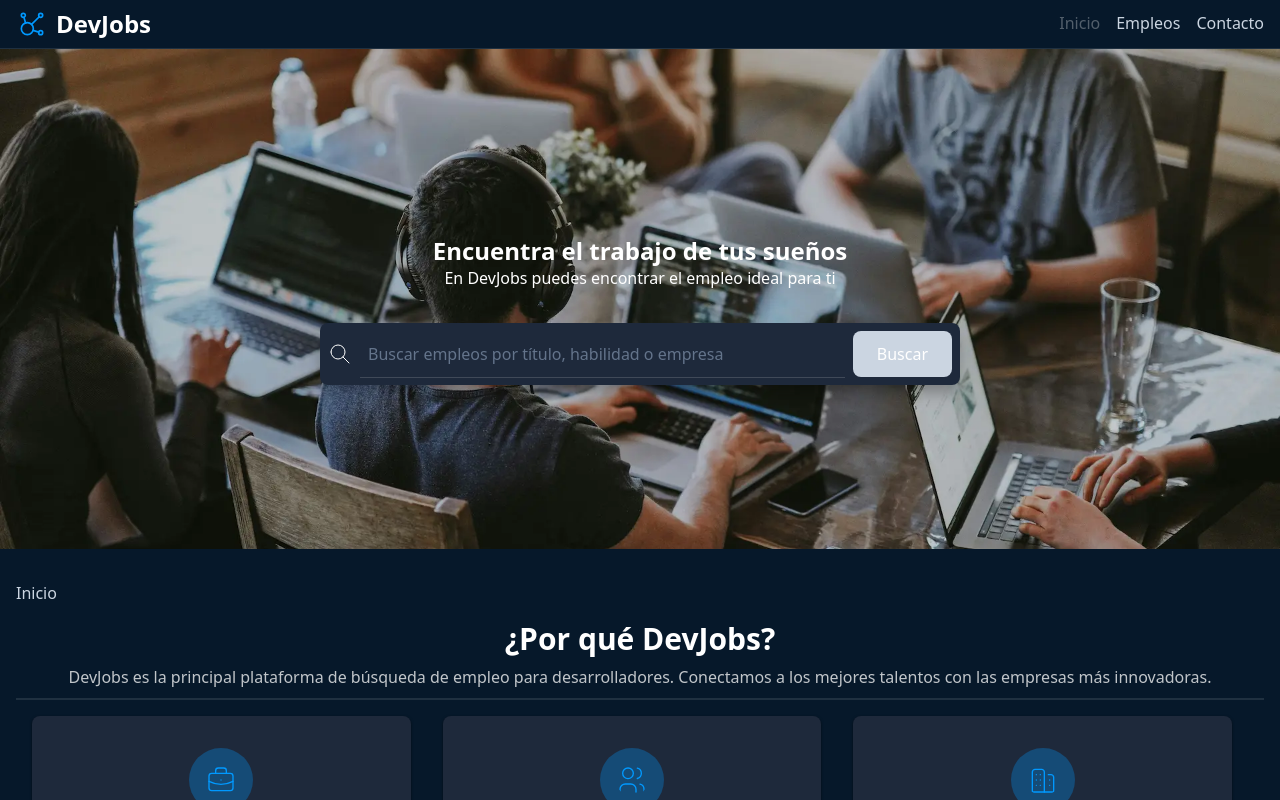
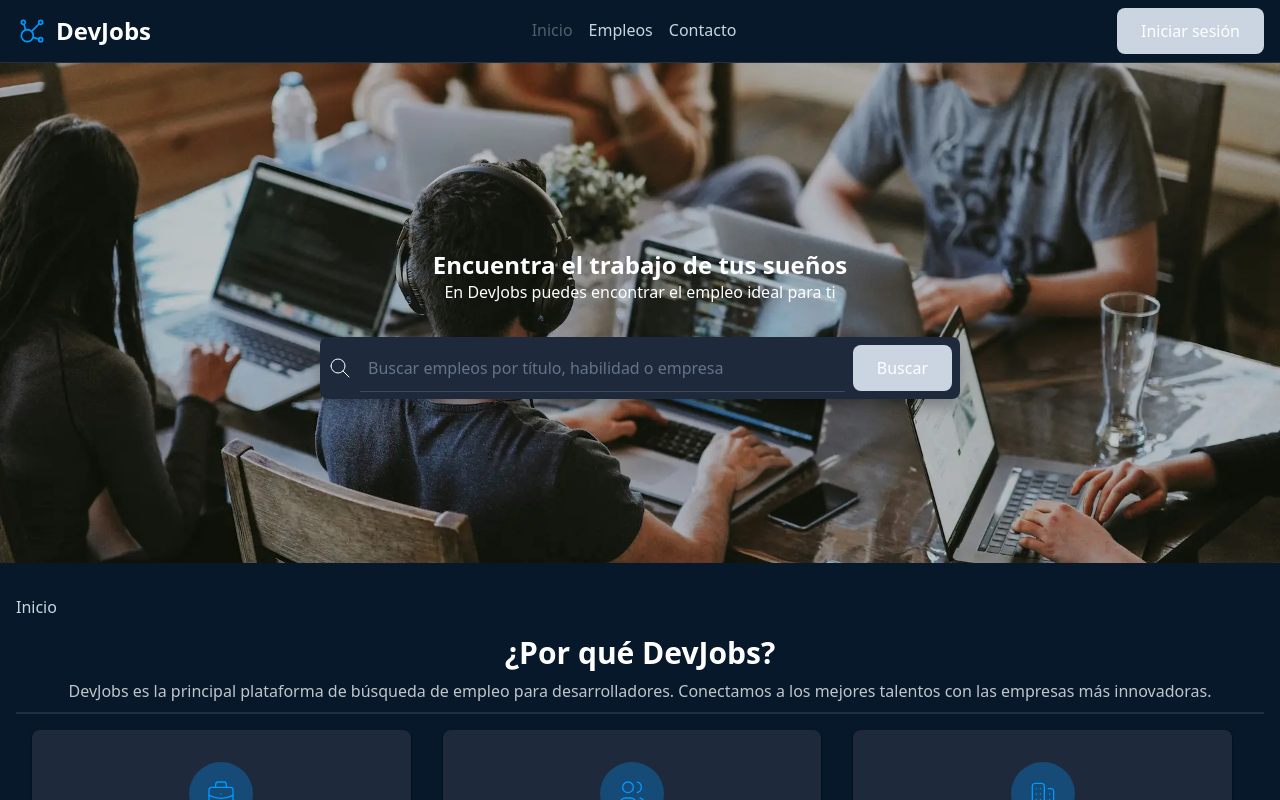
Before and after one commit to ElmaicDev/JSCAMP, a React (Vite) app in the folder 04-router-and-zustand/: page / in a window 1280 px wide. Shown: the top 800 px of the page. Built offline with nearby package versions, Linux system fonts and the light colour scheme.

Commit message:
En este commit se habla y se hace un ejemplo de prop drilling con loggedIn. Se refactorizará en el siguiente commit

```diff
--- a/04-router-and-zustand/components/Header.jsx
+++ b/04-router-and-zustand/components/Header.jsx
@@ -1,7 +1,7 @@
 import { Link } from "./Link"
 import { NavLink } from "react-router"
 
-export function Header(){
+export function Header({isLoggedIn, onLogin, onLogout}) {
     return(
         <header>
             <Link href={'/'} style={{textDecoration: 'none', color: 'inherit'}}>
@@ -15,6 +15,12 @@ export function Header(){
                 <NavLink className={({isActive}) => isActive ? 'nav-link-active' : ""} to="/search">Empleos</NavLink>
                 <NavLink className={({isActive}) => isActive ? 'nav-link-active' : ""} to="/contact">Contacto</NavLink>
             </nav>
+
+            {
+                isLoggedIn
+                ? <button onClick={onLogout}>Cerrar sesión</button>
+                : <button onClick={onLogin}>Iniciar sesión</button>
+            }
     </header>
     )
 }
--- a/04-router-and-zustand/pages/Detail.jsx
+++ b/04-router-and-zustand/pages/Detail.jsx
@@ -22,7 +22,40 @@ function JobSection({title,content}){
     )
 }
 
-export default function JobDetail(){
+function DetailPageBreadCrumb({job}){
+                <div className={styles.container}>
+                    <nav className={styles.breadcrumb}>
+                        <Link to='/search'
+                        className={styles.breadcrumbButton}>
+                            Empleos
+                        </Link>
+                        <span className={styles.breadcrumbSeparator}>/</span>
+                        <span className={styles.breadcrumbCurrent}>{job.titulo}</span>
+                    </nav>
+                </div>
+
+}
+function DetailPageHeader({job, isLoggedIn}){
+
+   return(
+    <>
+    <header className={styles.header}>
+        <h1 className={styles.title}>
+            {job.titulo}
+        </h1>
+        <p className={styles.meta}>
+            {job.empresa} ~ {job.ubicacion}
+        </p>
+    </header>
+
+    <button disabled = {!isLoggedIn} className={styles.applyButton}>
+        {isLoggedIn ? 'Aplicar Ahora' : 'Inicia sesión para aplicar'}
+    </button>
+    </>
+            )
+}
+
+export default function JobDetail({isLoggedIn}) {
     const {JobId} = useParams() // el nombre de este parámetro es el que se le asigna a la ruta en Route.
     const [job, setJob] = useState(null)
     const [loading, setLoading] = useState(false)
@@ -68,30 +101,10 @@ export default function JobDetail(){
 
     return (
         <>
-           <div style = {{maxWidth: '1280px', margin: '0 auto', padding: '0 1 rem'}}>
-                <div className={styles.container}>
-                    <nav className={styles.breadcrumb}>
-                        <Link to='/search'
-                        className={styles.breadcrumbButton}>
-                            Empleos
-                        </Link>
-                        <span className={styles.breadcrumbSeparator}>/</span>
-                        <span className={styles.breadcrumbCurrent}>{job.titulo}</span>
-                    </nav>
-                </div>
+        <div style = {{maxWidth: '1280px', margin: '0 auto', padding: '0 1 rem'}}>
+                <DetailPageBreadCrumb job={job} />
+                <DetailPageHeader job={job} isLoggedIn={isLoggedIn}/>
 
-                <header className={styles.header}>
-                    <h1 className={styles.title}>
-                        {job.titulo}
-                    </h1>
-                    <p className={styles.meta}>
-                        {job.empresa} ~ {job.ubicacion}
-                    </p>
-                </header>
-
-                <button className={styles.applyButton}>
-                    Aplicar Ahora
-                </button>
 
                 <JobSection title="Descripción del puesto" content={job.content.description}/>
                 <JobSection title="Responsabilidades del puesto" content={job.content.responsibilities}/>
--- a/04-router-and-zustand/src/App.jsx
+++ b/04-router-and-zustand/src/App.jsx
@@ -1,5 +1,6 @@
 import { lazy, Suspense } from "react"
 import { Routes, Route } from "react-router"
+import { useState } from "react"
 
 // import { HomePage } from "../pages/Home.jsx"
 // import { SearchPage } from "../pages/Search.jsx"
@@ -18,10 +19,18 @@ const JobDetail = lazy(() => import('../pages/Detail.jsx'))
 
 function App() {
 
+    const [isLoggedIn, setIsLoggedIn] = useState(false)
 
+    const handleLogin = () => {
+      setIsLoggedIn(true)
+    }
+
+    const handleLogout = () => {
+      setIsLoggedIn(false)
+    }
     return (
     <>
-        <Header></Header>
+        <Header isLoggedIn={isLoggedIn} onLogin={handleLogin} onLogout={handleLogout}></Header>
 
         {/* Sirve para que si el internet está muy lento, muestre que la página está cargando mientras carga los archivos necesarios del lazy load */}
         <Suspense>
@@ -30,7 +39,7 @@ function App() {
             {/* Route es cada ruta individual */}
             <Route path="/" element={<HomePage/>} />
             <Route path="/search" element={<SearchPage/>} />
-            <Route path="/jobs/:JobId" element={<JobDetail/>} />
+            <Route path="/jobs/:JobId" element={<JobDetail isLoggedIn = {isLoggedIn}/>} />
             <Route path="/contact" element={<ContactPage/>}/>
             <Route path="*" element={<NotFoundPage/>} />
           </Routes>
```
Also changed, not shown: 1 other file (tests, documents, lock files or other folders).
